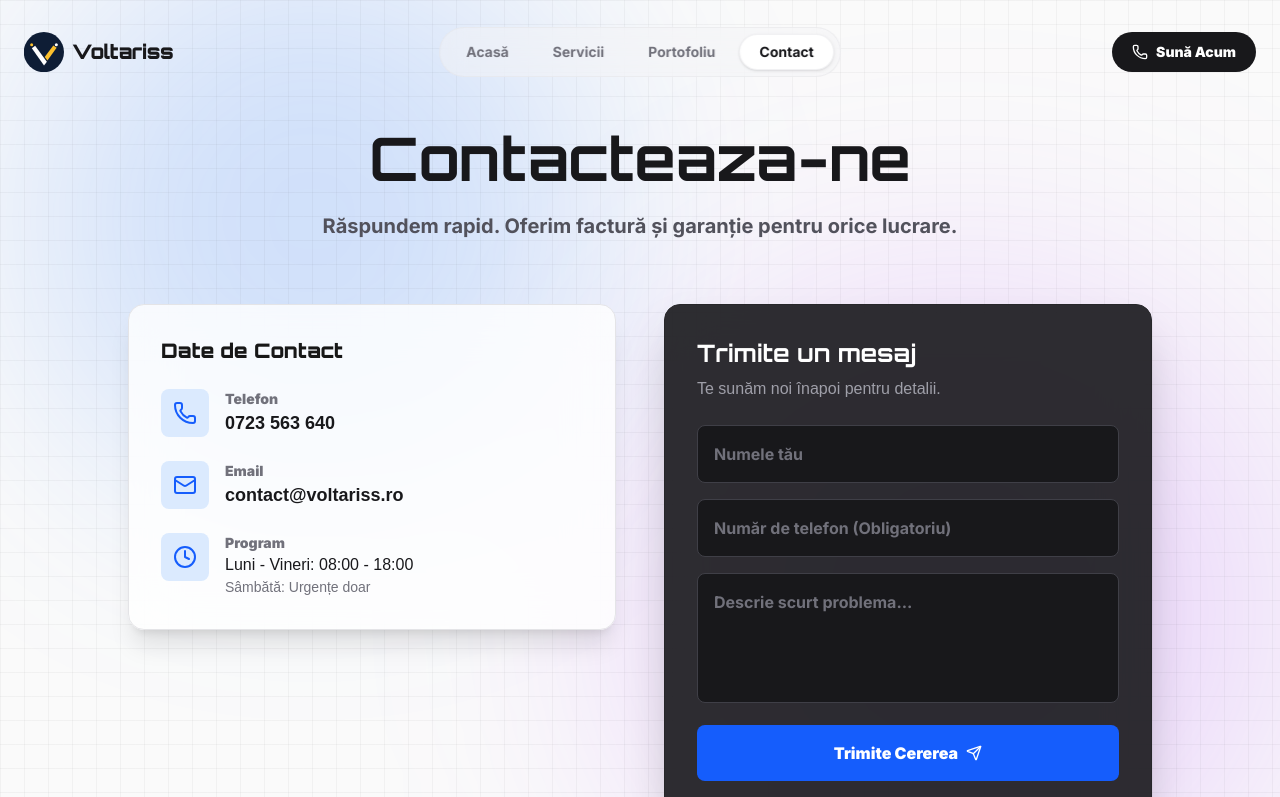
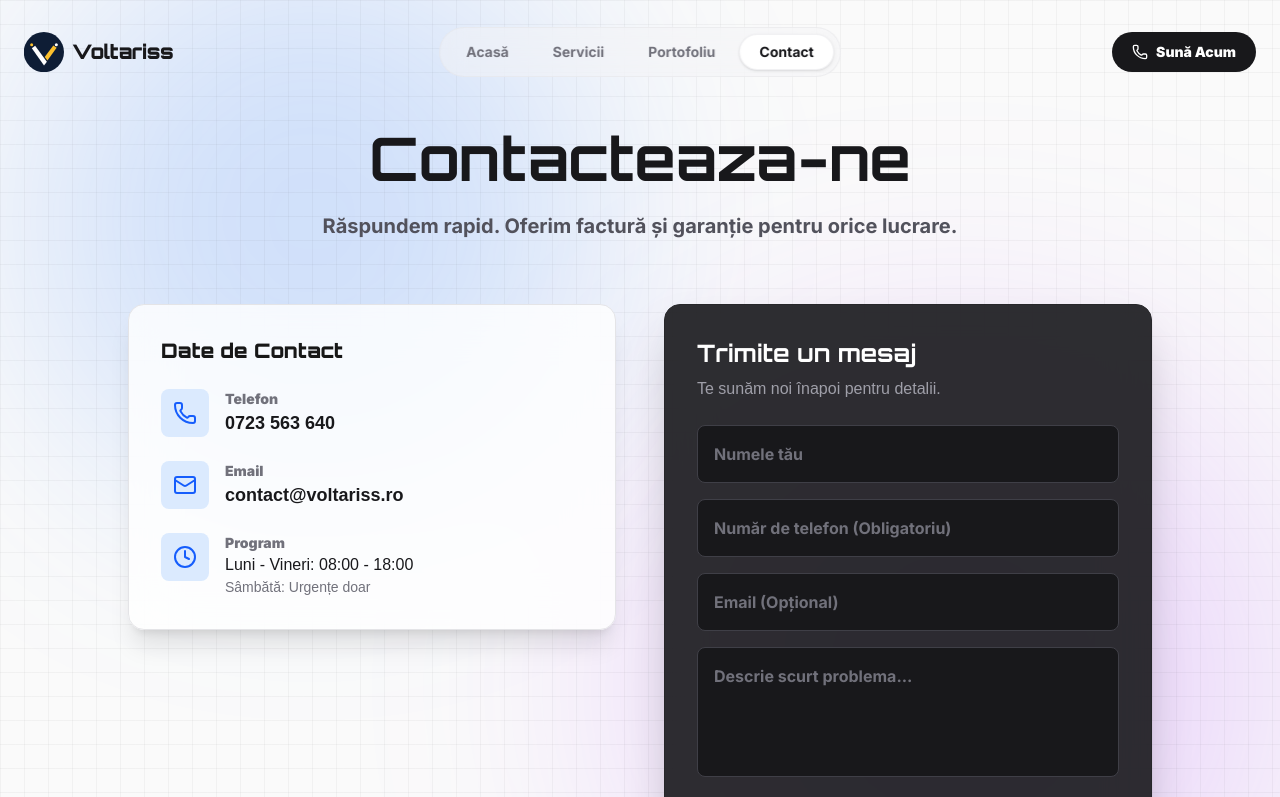
Before and after one commit to Bogdiyandrew/voltarisssite, a Next.js app: page /contact in a window 1280 px wide. Shown: the top 797 px of the page. Built offline with nearby package versions, Linux system fonts and the light colour scheme.

Commit message:
added optional email field to contact form

```diff
--- a/app/api/contact/route.ts
+++ b/app/api/contact/route.ts
@@ -3,7 +3,7 @@ import nodemailer from 'nodemailer';
 
 export async function POST(request: Request) {
   try {
-    const { name, phone, message } = await request.json();
+    const { name, phone, email, message } = await request.json();
 
     const transporter = nodemailer.createTransport({
       host: "smtp.zoho.eu",
@@ -23,6 +23,7 @@ export async function POST(request: Request) {
         <h3>Mesaj Nou de pe Site</h3>
         <p><strong>Nume:</strong> ${name}</p>
         <p><strong>Telefon:</strong> <a href="tel:${phone}">${phone}</a></p>
+        <p><strong>Email:</strong> ${email || "Nespecificat"}</p>
         <p><strong>Mesaj:</strong><br/>${message}</p>
       `,
     };
--- a/components/ContactForm.tsx
+++ b/components/ContactForm.tsx
@@ -15,6 +15,7 @@ export default function ContactForm() {
     const data = {
       name: formData.get("name"),
       phone: formData.get("phone"),
+      email: formData.get("email"),
       message: formData.get("message"),
     };
 
@@ -45,7 +46,7 @@ export default function ContactForm() {
         <CheckCircle className="w-16 h-16 text-green-500 mb-4" />
         <h3 className="text-2xl font-bold text-white mb-2">Mesaj Trimis!</h3>
         <p className="text-zinc-400">Te vom contacta în cel mai scurt timp.</p>
-        <button onClick={() => setStatus("idle")} className="mt-6 text-sm text-zinc-500 underline hover:text-zinc-300">
+        <button onClick={() => setStatus("idle")} className="mt-6 text-sm text-zinc-500 underline hover:text-zinc-300 cursor-pointer">
           Trimite alt mesaj
         </button>
       </motion.div>
@@ -73,6 +74,16 @@ export default function ContactForm() {
           placeholder="Număr de telefon (Obligatoriu)"
           required
           pattern="[0-9\+\-\s]+"
+          className="w-full bg-zinc-900 border border-zinc-700 p-4 rounded-lg focus:border-blue-500 focus:ring-1 focus:ring-blue-500 outline-none transition-all text-zinc-100 placeholder:text-zinc-500"
+        />
+      </div>
+
+      <div className="relative">
+        <input
+          id="email"
+          type="email"
+          name="email"
+          placeholder="Email (Opțional)"
           className="w-full bg-zinc-900 border border-zinc-700 p-4 rounded-lg focus:border-blue-500 focus:ring-1 focus:ring-blue-500 outline-none transition-all text-zinc-100 placeholder:text-zinc-500"
         />
       </div>
```
